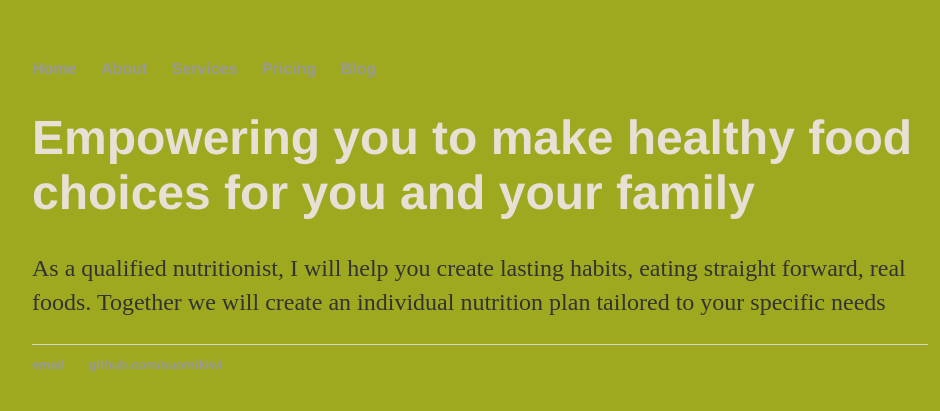
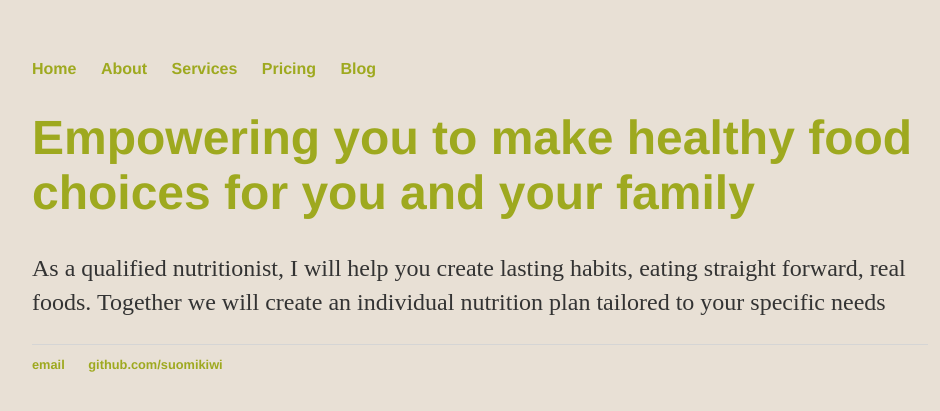
Before and after one commit to suomikiwi/suomikiwi.github.io, a Jekyll site: the page built from index.html, in a window 1280 px wide. Shown: the top 411 px of the page, without its empty margins (160-1100 px from the left). Built offline with Jekyll 4.4.1, drawn with Linux system fonts in a browser that asks for light colours.

Commit message:
colours changed

```diff
--- a/css/main.css
+++ b/css/main.css
@@ -1,7 +1,7 @@
 body {
     margin: 60px auto;
     width: 70%;
-    background-color: #9EA91F;
+    background-color: #E8E0D5;
 }
 nav ul, footer ul {
     font-family:'Helvetica', 'Arial', 'Sans-Serif';
@@ -15,7 +15,7 @@ nav ul li, footer ul li {
 }
 a {
     text-decoration: none;
-    color: #999;
+    color: #9EA91F;
 }
 a:hover {
     text-decoration: underline;
@@ -23,7 +23,7 @@ a:hover {
 h1 {
     font-size: 3em;
     font-family:'Helvetica', 'Arial', 'Sans-Serif';
-    color: #E8E0D5;
+    color: #9EA91F;
 }
 p {
     font-size: 1.5em;
```
